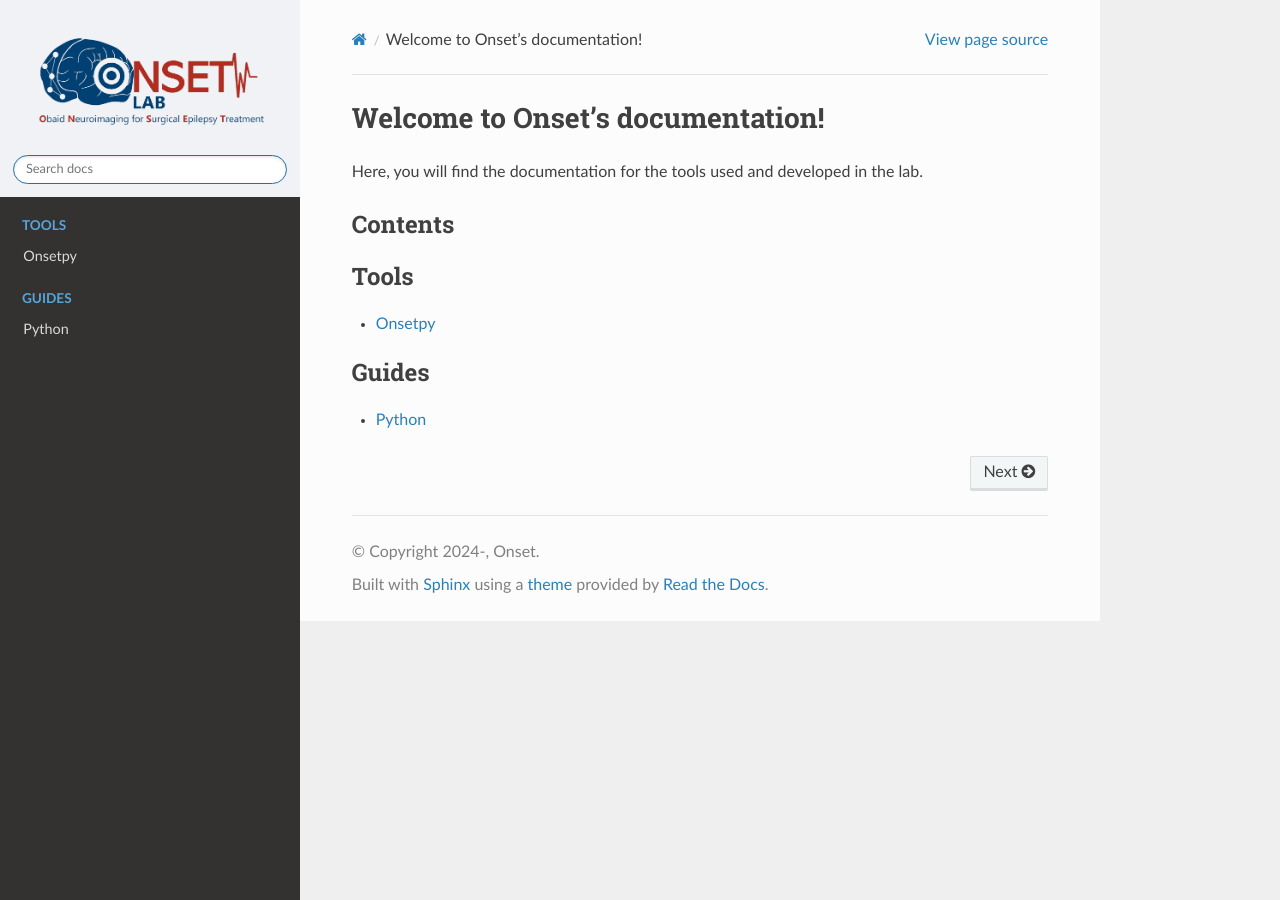
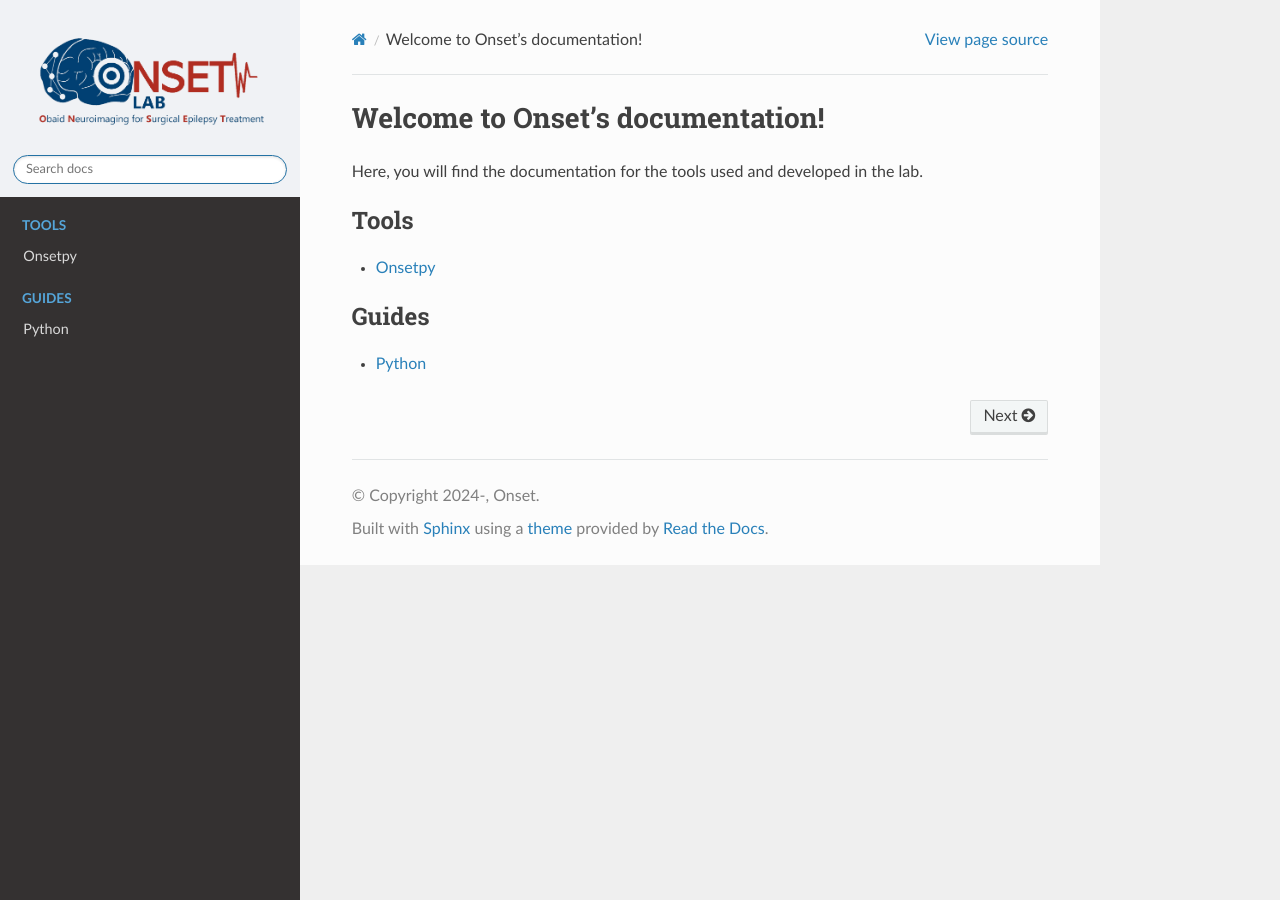
Before and after one commit to Onset-lab/onset-documentation, a Sphinx documentation site: the page built from docs/source/index.rst, in a window 1280 px wide. Built offline with Sphinx 7.4.7 and the Read the Docs theme 2.0.0, drawn with Linux system fonts in a browser that asks for light colours.

Commit message:
Minor modifications

```diff
--- a/docs/source/guides/python.rst
+++ b/docs/source/guides/python.rst
@@ -105,7 +105,7 @@ different projects without conflict.
 
 For example, to create a virtual environment named `onsetpy`, run the following commands:
 
-.. code-block:: python
+.. code-block:: bash
     :caption: Create a virtual environment for onsetpy
 
     #1. Create a virtual environment
--- a/docs/source/index.rst
+++ b/docs/source/index.rst
@@ -2,9 +2,6 @@ Welcome to Onset's documentation!
 ===================================
 
 Here, you will find the documentation for the tools used and developed in the lab.
-
-Contents
---------
 
 .. toctree::
    :maxdepth: 1
```
